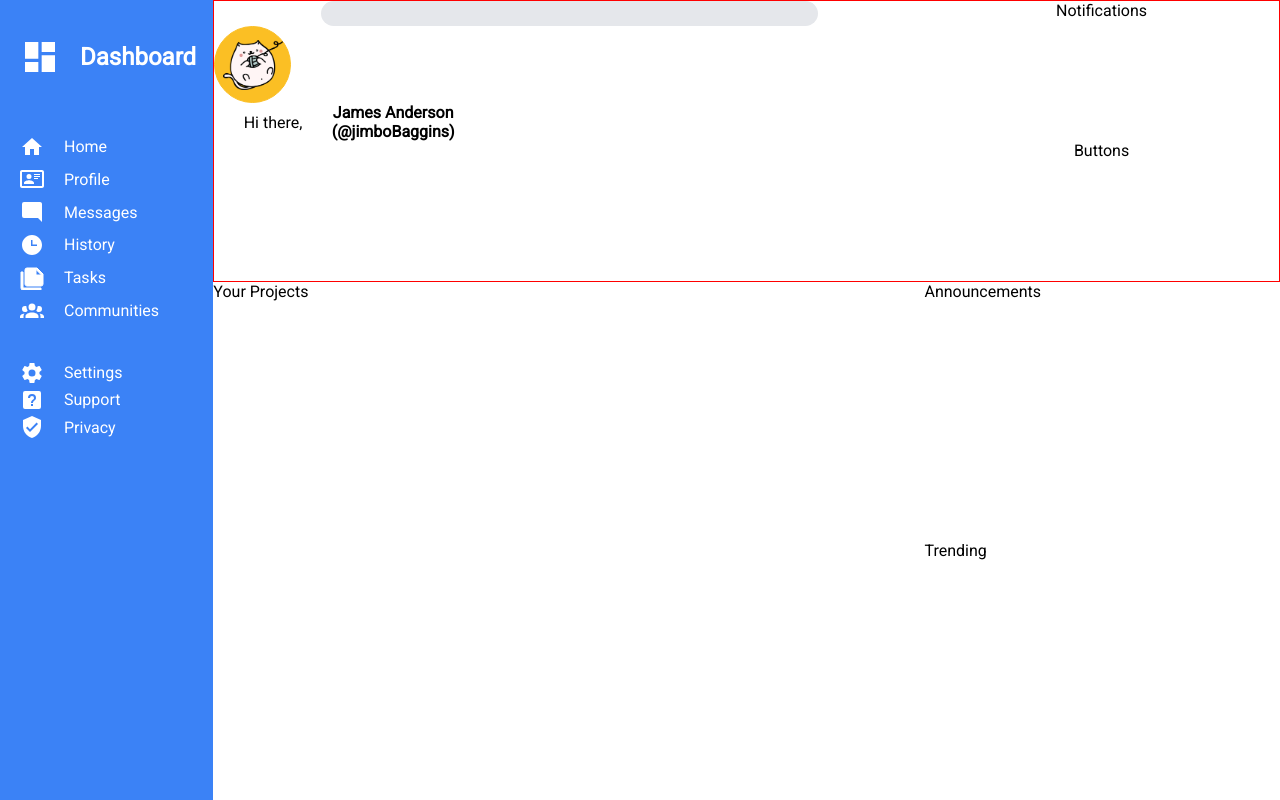
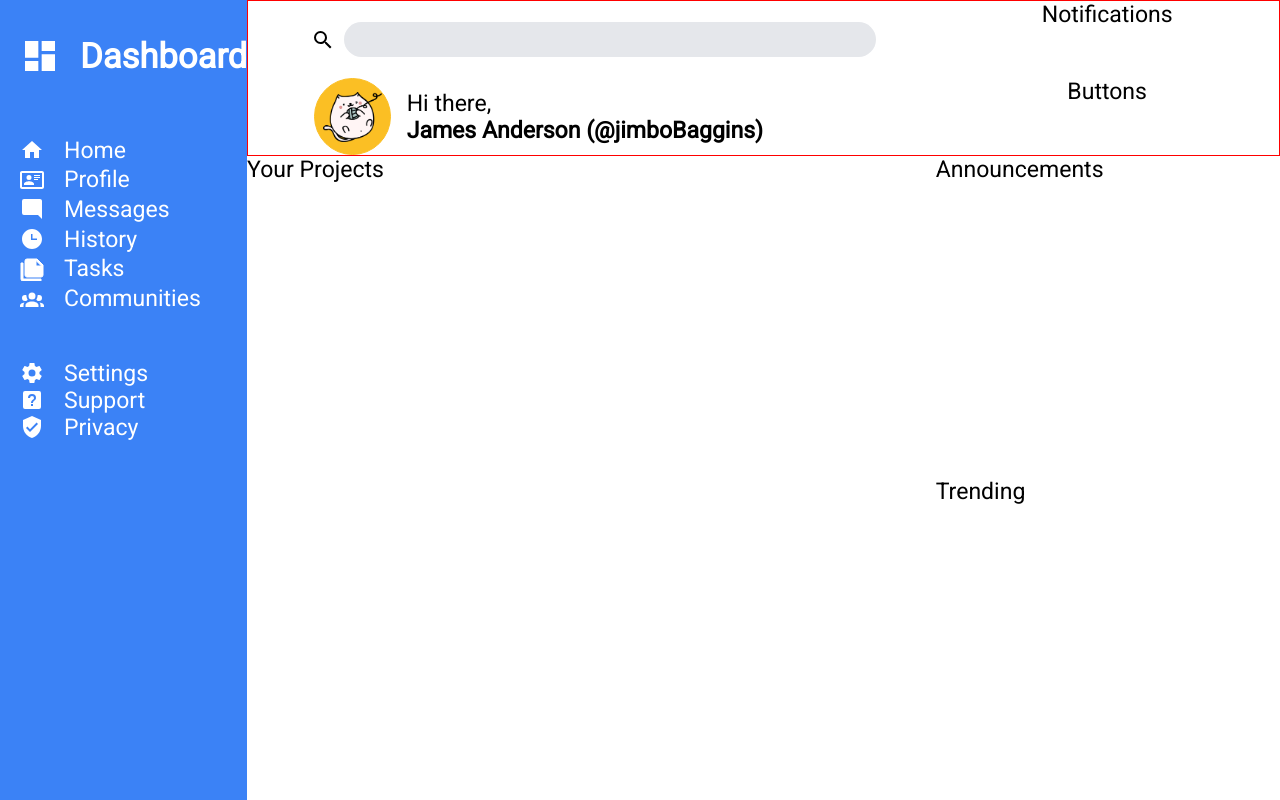
Before and after one commit to JimboBaggins1/odin-admin-dashboard, a plain HTML site: page index.html in a window 1280 px wide. Drawn offline with Linux system fonts and the light colour scheme.

Commit message:
Change page font size. Make left panel of header a grid

```diff
--- a/style.css
+++ b/style.css
@@ -4,6 +4,7 @@ body, html {
     height: 100%;
     margin: 0;
     font-family: 'Roboto', sans-serif;
+    font-size: 1.2em;
 }
 
 ul, h1 {
@@ -68,25 +69,25 @@ ul > li, nav > h1 {
     border: 1px solid red;
 }
 
-.searchbar {
-    grid-row: 1 / 2;
+.header-left-panel {
+    grid-row: 1 / 3;
     grid-column: 1 / 2;
-    align-self: center;
+    display: grid;
+    grid-template: 1fr 1fr / 0.25fr 0.35fr 1fr 1fr;
+    align-items: center;
 }
 
-.search-container {
-    position: relative;
-    width: 800px;
-    justify-content: left;
-    display: flex;
-    padding-left: 100px ;
+ .searchbar {
+    grid-row: 1 / 1;
+    grid-column: 2 / 5;
+    text-align: left;
+    padding-left: 30px;
 }
 
 input[type="search"] {
-    /* display: inline; */
     appearance: none;
-    width: 70%;
-    height: 25px;
+    width: 90%;
+    height: 35px;
     padding: 0 0.5em;
     border: none;
     border-radius: 20px;
@@ -111,20 +112,19 @@ input[type="search"] + div:before {
     width: 24px;
     height: 24px;
     position: absolute;
-    left: -585px;
-    top: 1px;
+    left: -33px;
+    top: -29px;
 }
 
 .greeting {
     grid-row: 2 / 3;
-    grid-column: 1 / 2;
-    display: grid;
-    grid-template: 1fr / 1fr 1fr 4fr;
-    align-items: center;
+    grid-column: 3 / 5;
+    text-align: left;
 }
 
 .circle {
-    grid-column: 2 / span 1;
+    grid-row: 2 / 3;
+    grid-column: 2 / 3;
     display: flex;
     border: 1px solid #fbbf24;
     background-color: #fbbf24;
```
